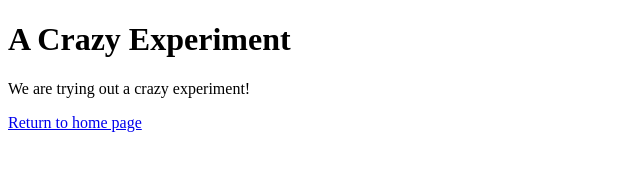
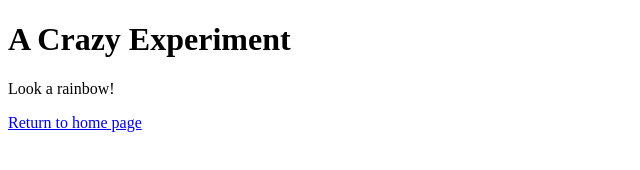
Before and after one commit to gromande/central-repo, a plain HTML site: page crazy.html in a window 1280 px wide. Shown: the whole page, without its empty margins (0-640 px from the left). Drawn offline with Linux system fonts and the light colour scheme.

Commit message:
Add  rainbow

```diff
--- a/crazy.html
+++ b/crazy.html
@@ -5,7 +5,7 @@
   <meta charset="utf-8" />
   <body>
     <h1>A Crazy Experiment</h1>
-    <p>We are trying out a crazy experiment!</p>
+    <p>Look a rainbow!</p>
     <p><a href="index.html">Return to home page</a></p>
   </body>
 </html>
```
